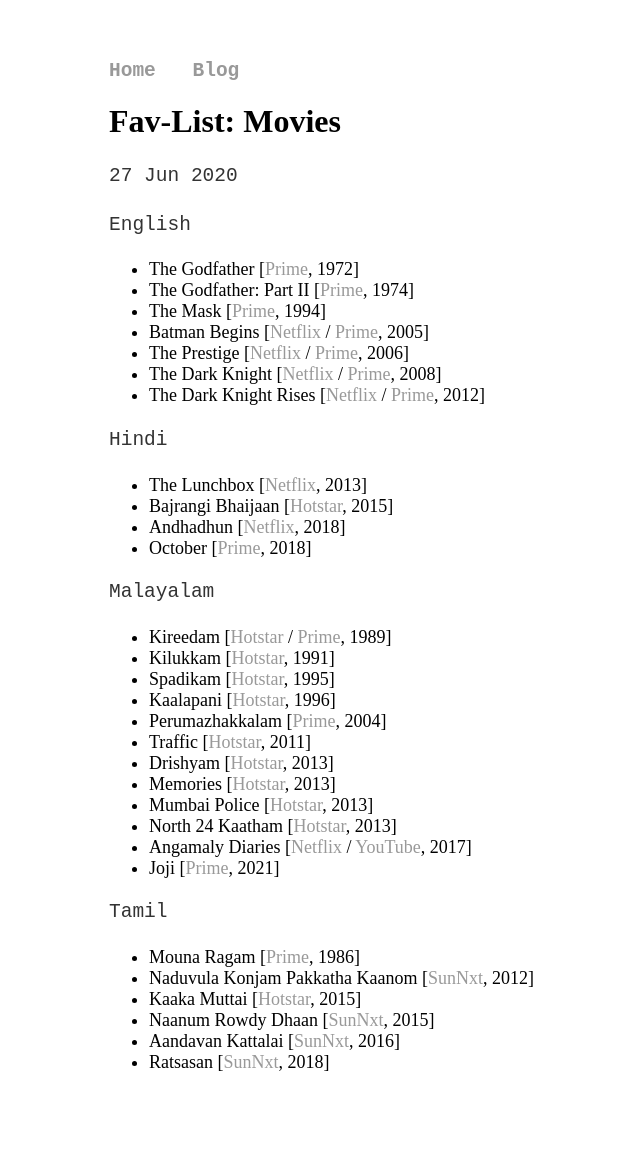
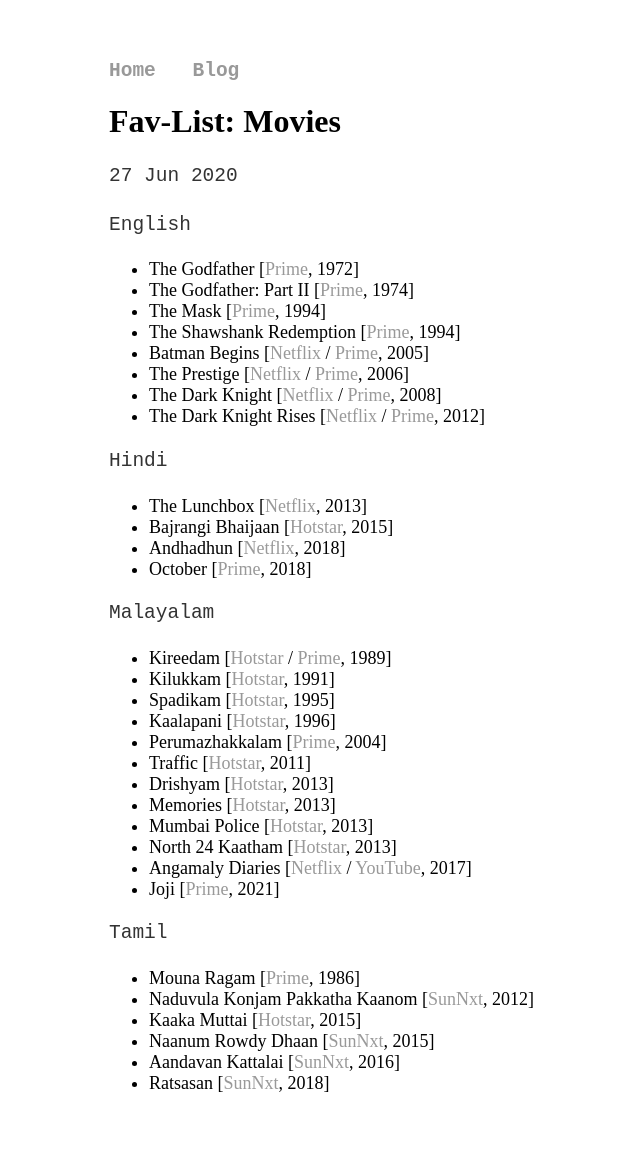
Before and after one commit to joe019/joe019.github.io, a Jekyll site: the page built from _posts/2020-06-27-movies.md, in a window 1280 px wide. Shown: the whole page, without its empty margins (51-691 px from the left). Built offline with Jekyll 4.4.1, drawn with Linux system fonts in a browser that asks for light colours; before the commit the page ends 1133 px from its top, so only the background shows below that.

Commit message:
Added "The Shawshank Redemption"

```diff
--- a/_posts/2020-06-27-movies.md
+++ b/_posts/2020-06-27-movies.md
@@ -8,6 +8,7 @@
 * The Godfather [[Prime](https://www.primevideo.com/detail/0KZWS1PUOY12ZSOC1ENY7F2COB), 1972]
 * The Godfather: Part II [[Prime](https://www.primevideo.com/detail/0M29QHEWWF4FRHWY7WUQ4M0RVF), 1974]
 * The Mask [[Prime](https://www.primevideo.com/detail/0QKB4HLAYWYYJ7IZJYO0GSXWEJ), 1994]
+* The Shawshank Redemption [[Prime](https://www.primevideo.com/detail/0JCCOI4YN3Y3T60LXE23YE1R8W), 1994]
 * Batman Begins [[Netflix](https://www.netflix.com/watch/70021642) / [Prime](https://www.primevideo.com/detail/0P9EP6QWO8S60WBB7030KAV4Z7), 2005]
 * The Prestige [[Netflix](https://www.netflix.com/watch/70047095) / [Prime](https://www.primevideo.com/detail/0NHF8XHW3MHY857TGPSWTYCXTI), 2006]
 * The Dark Knight [[Netflix](https://www.netflix.com/watch/70079583) / [Prime](https://www.primevideo.com/detail/0QSTXR0EXWWYI4D3UGMLFM4A0Q), 2008]
```
